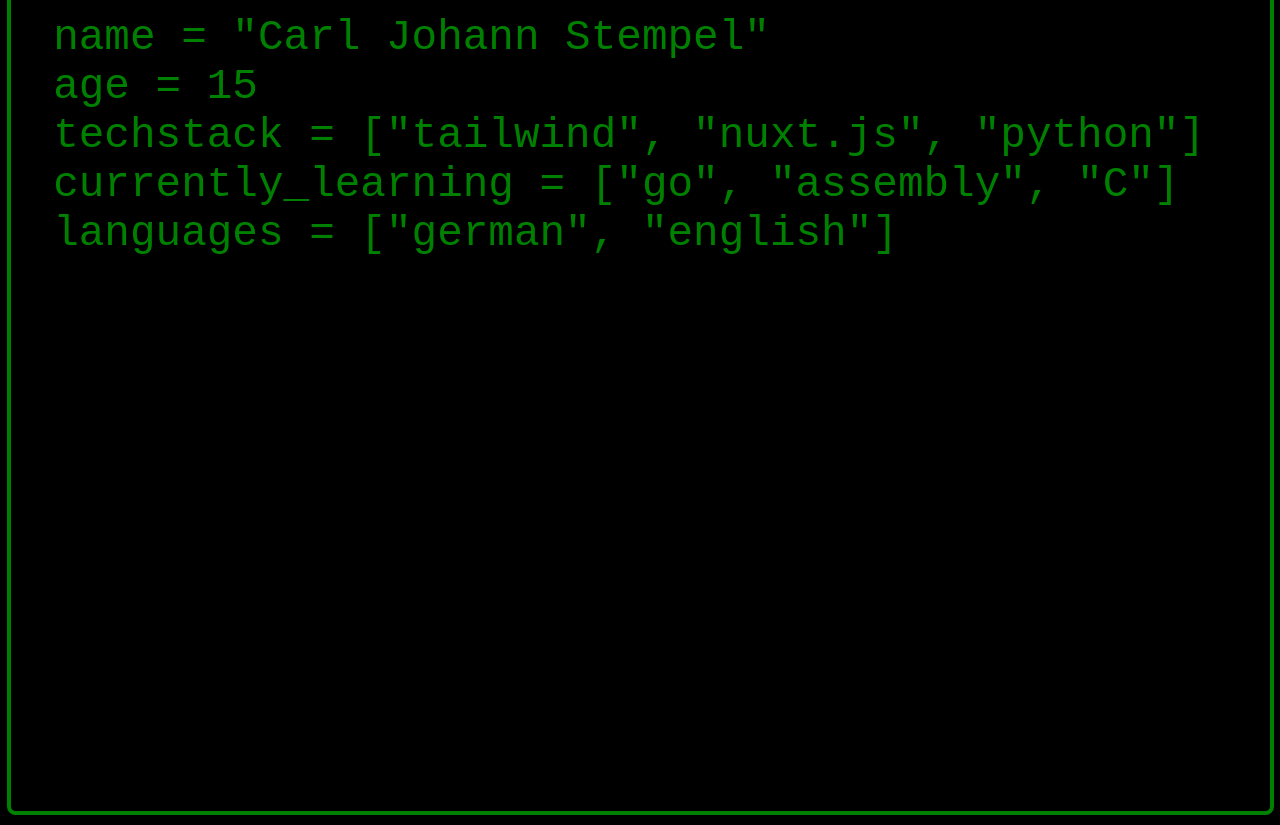
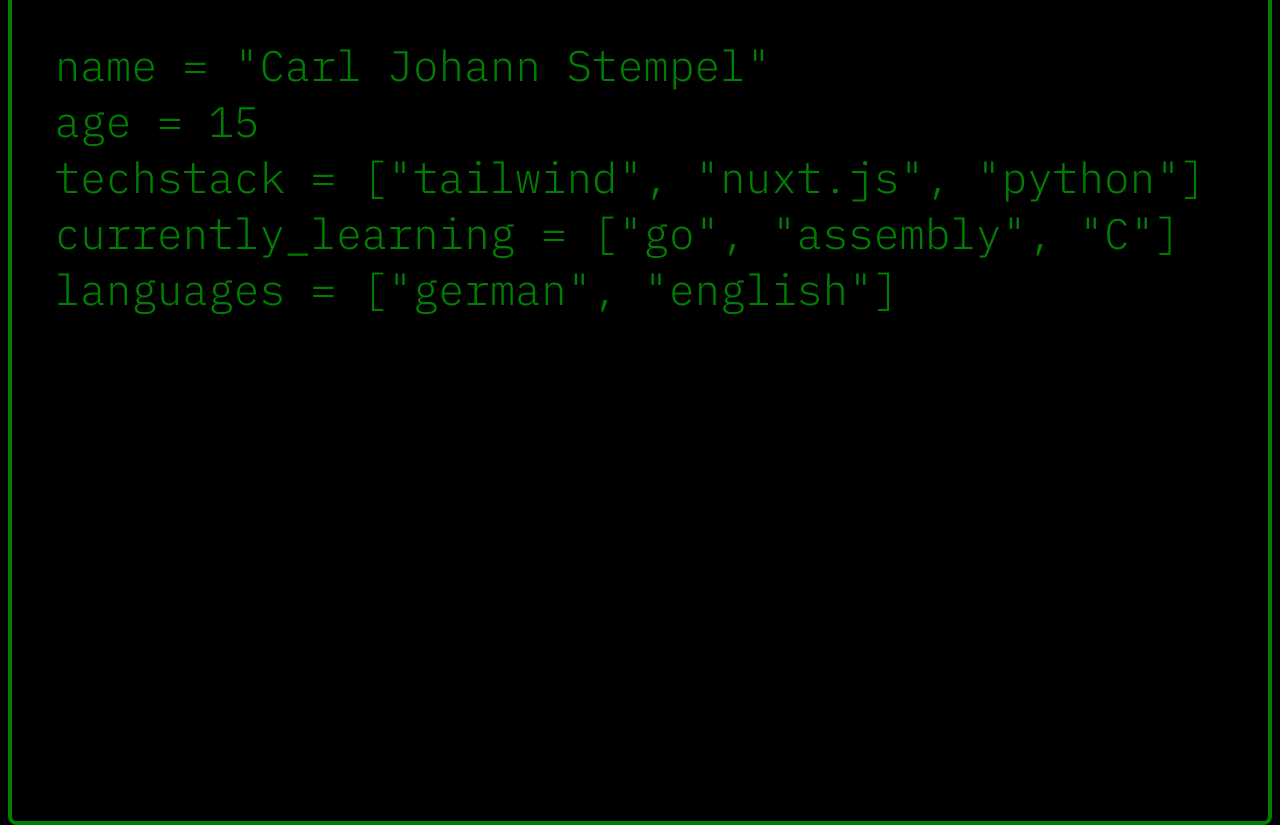
Before and after one commit to Gandalf279/gandalf279.github.io, a plain HTML site: page index.html in a window 1280 px wide. Shown: the part 80-905 px from the top of the page. Drawn offline with Linux system fonts and the light colour scheme.

Commit message:
changed font to IBM Plex Mono Thin 300

```diff
--- a/style.css
+++ b/style.css
@@ -1,9 +1,14 @@
+@import url('https://fonts.googleapis.com/css2?family=IBM+Plex+Mono:wght@300&display=swap');
+
 body {
     background-color: black;
     margin: 0.5em;
     font-family: Arial, sans-serif;
     font-family: monospace;
     color: green;
+    font-family: "IBM Plex Mono", monospace;
+    font-weight: 300;
+    font-style: normal;
 }
 
 nav {
```
